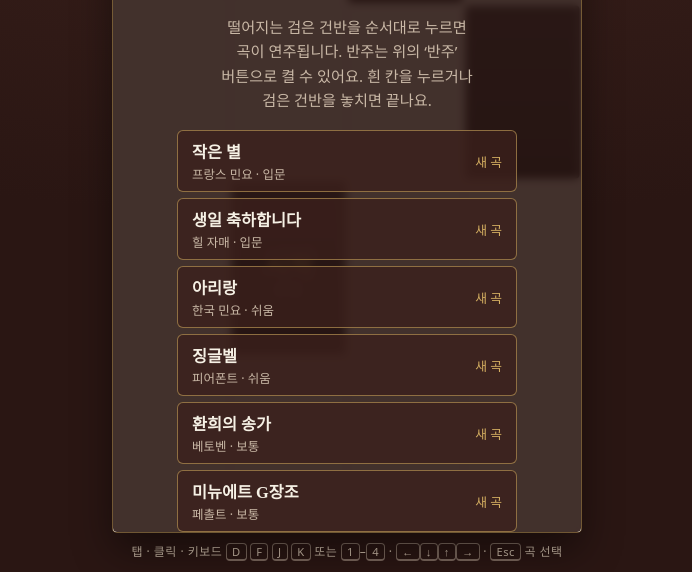
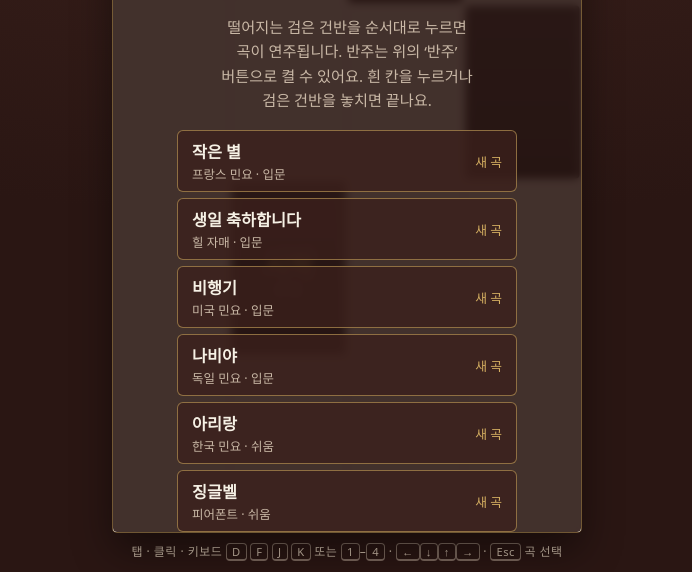
Before and after one commit to leewonyoungethan/piano-tiles, a plain HTML site: page index.html in a window 1280 px wide. Shown: the part 228-800 px from the top of the page, without its empty margins (293-985 px from the left). Drawn offline with Linux system fonts and the light colour scheme; animation ran at ten frames a second; a web font is replaced by a local one.

Commit message:
Add six songs: 비행기, 나비야, 오 수잔나, 사계 중 봄, 운명 교향곡, 윌리엄 텔 서곡
Co-Authored-By: Claude Opus 5.5 <noreply@anthropic.com>
Claude-Session: https://claude.ai/code/session_01PK4uNED6GnBWrnJUzRyfhd

```diff
--- a/index.html
+++ b/index.html
@@ -193,12 +193,19 @@ kbd { font-family: var(--ui); border: 1px solid color-mix(in srgb, var(--muted)
       [60,60,67,67,69,69,67, 65,65,64,64,62,62,60, 67,67,65,65,64,64,62, 67,67,65,65,64,64,62, 60,60,67,67,69,69,67, 65,65,64,64,62,62,60] },
     { id: 'birthday', name: '생일 축하합니다', by: '힐 자매 · 입문', start: 3.0, notes:
       [67,67,69,67,72,71, 67,67,69,67,74,72, 67,67,79,76,72,71,69, 77,77,76,72,74,72] },
+    { id: 'airplane', name: '비행기', by: '미국 민요 · 입문', start: 3.0, notes:
+      [64,62,60,62,64,64,64, 62,62,62, 64,67,67, 64,62,60,62,64,64,64, 64,62,62,64,62,60] },
+    { id: 'butterfly', name: '나비야', by: '독일 민요 · 입문', start: 3.0, notes:
+      [67,64,64, 65,62,62, 60,62,64,65, 67,67,67, 67,64,64,64, 65,62,62,62, 60,64,67,67, 64,64,64] },
     { id: 'arirang', name: '아리랑', by: '한국 민요 · 쉬움', start: 3.1, notes:
       [67,69,67,69,72,74,72,74,76,74,72,69,72,74, 74,72,69,67,69,67,69,72,74,72,69,72,
        79,79,76,74,72,74,76,74,72,69,72,74, 74,72,69,67,69,67,69,72,74,72,69,72] },
     { id: 'jingle', name: '징글벨', by: '피어폰트 · 쉬움', start: 3.3, notes:
       [64,64,64,64,64,64,64,67,60,62,64, 65,65,65,65,65,64,64,64,64,62,62,64,62,67,
        64,64,64,64,64,64,64,67,60,62,64, 65,65,65,65,65,64,64,64,67,67,65,62,60] },
+    { id: 'susanna', name: '오 수잔나', by: '포스터 · 쉬움', start: 3.3, notes:
+      [60,62,64,67,67,69,67,64,60,62,64,64,62,60,62, 60,62,64,67,67,69,67,64,60,62,64,64,62,62,60,
+       65,65,69,69,69,67,67,64,60,62, 60,62,64,67,67,69,67,64,60,62,64,64,62,62,60] },
     { id: 'ode', name: '환희의 송가', by: '베토벤 · 보통', start: 3.4, notes:
       [64,64,65,67,67,65,64,62,60,60,62,64,64,62,62, 64,64,65,67,67,65,64,62,60,60,62,64,62,60,60,
        62,62,64,60,62,64,65,64,60,62,64,65,64,62,60,62,55, 64,64,65,67,67,65,64,62,60,60,62,64,62,60,60] },
@@ -207,6 +214,11 @@ kbd { font-family: var(--ui); border: 1px solid color-mix(in srgb, var(--muted)
        74,67,69,71,72,74,67,67, 76,72,74,76,78,79,67,67, 72,74,72,71,69,71,72,71,69,67, 69,71,69,67,66,67] },
     { id: 'canon', name: '캐논', by: '파헬벨 · 보통', start: 3.6, notes:
       [78,76,74,73,71,69,71,73, 74,73,71,69,67,66,67,64, 74,66,69,67,66,62,66,64, 62,59,62,69,67,71,69,67] },
+    { id: 'spring', name: '사계 중 봄', by: '비발디 · 보통', start: 3.6, notes:
+      [64,68,68,68,66,64,71, 71,69,68,68,68,66,64,71, 71,69,68,69,71,69,68,66,
+       64,68,68,68,66,64,71, 71,69,68,68,68,66,64,71, 71,69,68,66,64] },
+    { id: 'fate', name: '운명 교향곡', by: '베토벤 · 보통', start: 3.6, notes:
+      [67,67,67,63, 65,65,65,62, 67,67,67,63, 68,68,68,67, 75,75,75,72, 67,67,67,62, 68,68,68,67, 77,77,77,74] },
     { id: 'alley', name: '골목 비트', by: '오리지널 힙합 · 보통', start: 3.3, steps: alleyBeat() },
     { id: 'robot', name: '로봇 디스코', by: '오리지널 프렌치 하우스 · 보통', start: 3.8, steps: robotDisco() },
     { id: 'elise', name: '엘리제를 위하여', by: '베토벤 · 도전', start: 3.9, notes:
@@ -231,6 +243,10 @@ kbd { font-family: var(--ui); border: 1px solid color-mix(in srgb, var(--muted)
        68,69,68,67,68,73,76,75, 73,75,73,72,73,76,80,81, 80,79,80,85,88,87,85,83, 81,80,78,76,75,73,72,73] },
     { id: 'mountainking', name: '산왕의 궁전에서', by: '그리그 · 지옥', start: 4.5, max: 14, ramp: 0.05, notes:
       [57, 59, 60, 62, 64, 60, 64, 63, 59, 63, 62, 58, 62, 57, 59, 60, 62, 64, 60, 64, 69, 67, 64, 60, 64, 67, 69, 71, 72, 74, 76, 72, 76, 75, 71, 75, 74, 70, 74, 69, 71, 72, 74, 76, 72, 76, 81, 79, 76, 72, 76, 79, 81, 83, 84, 86, 88, 84, 88, 87, 83, 87, 86, 82, 86, 81, 81, 69, 57] },
+    { id: 'tell', name: '윌리엄 텔 서곡', by: '로시니 · 지옥', start: 5.2, max: 13.5, ramp: 0.04, notes:
+      [67,67,67,67,67,67,67,72,74,76, 67,67,67,67,67,67,67,72,76,74,71,67,
+       67,67,67,67,67,67,67,72,74,76, 72,76,79,79,77,76,74,72,76,72,
+       79,79,79,79,79,79,79,84,86,88, 79,79,79,79,79,79,79,84,88,86,83,79, 84,72,60] },
     { id: 'campanella', name: '라 캄파넬라', by: '리스트 · 하데스', start: 6.0, max: 15, ramp: 0.045, notes:
       [75, 87, 75, 87, 76, 87, 75, 87, 73, 87, 71, 87, 73, 87, 75, 87, 71, 87, 68, 87, 75, 87, 75, 87, 76, 87, 75, 87, 73, 87, 71, 87, 73, 87, 71, 87, 70, 87, 68, 87, 68, 80, 70, 82, 71, 83, 73, 85, 75, 87, 76, 88, 78, 90, 80, 92, 87, 75, 85, 73, 83, 71, 82, 70, 80, 68, 80, 87, 80, 87, 82, 87, 80, 87, 78, 87, 76, 87, 78, 87, 80, 87, 76, 87, 75, 87, 87, 99, 87, 99, 68, 56] },
     { id: 'cancan', name: '천국과 지옥 (캉캉)', by: '오펜바흐 · 죽음', start: 7.0, max: 17, ramp: 0.05, notes:
```
Also changed, not shown: piano-tiles.html (+16 -0 lines).
